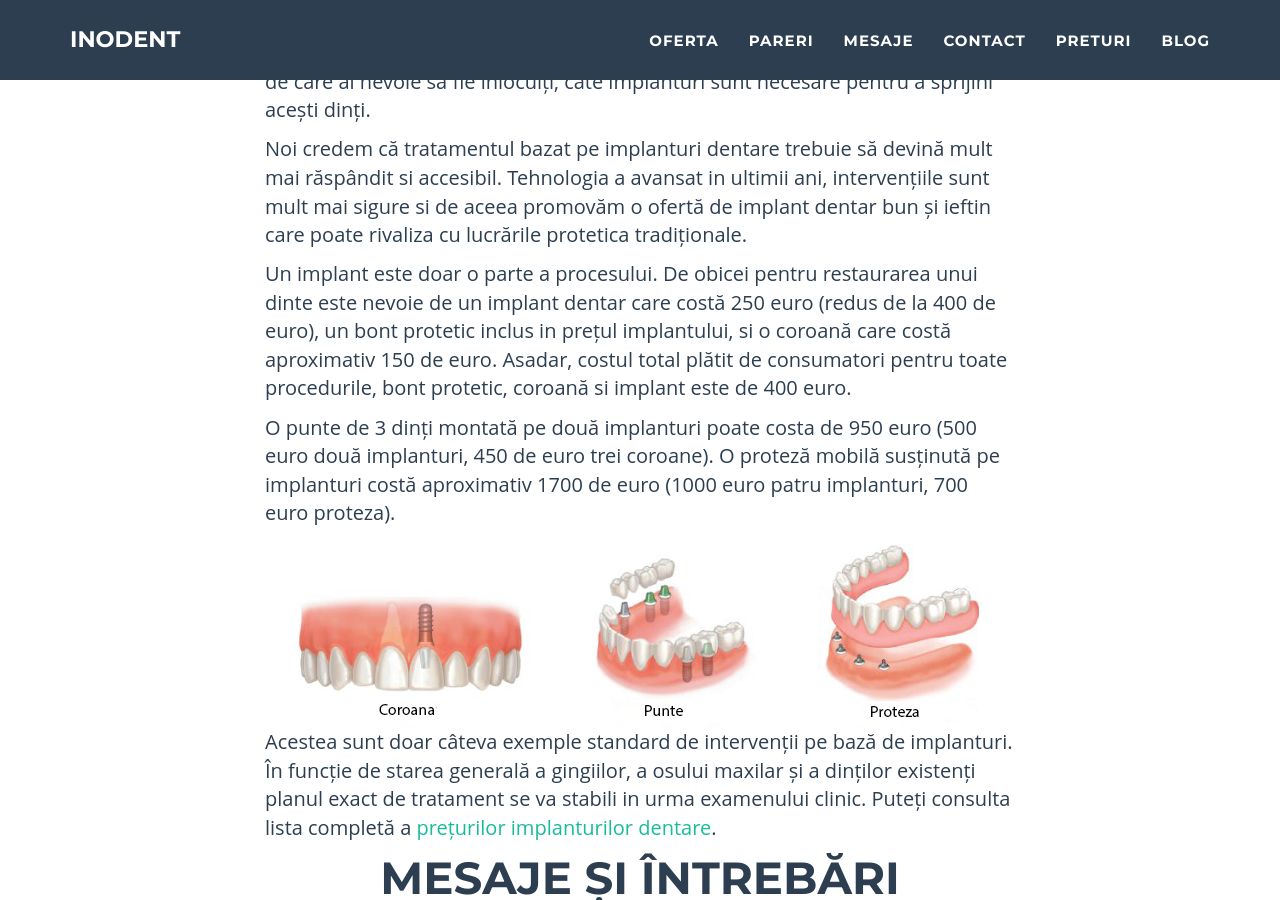
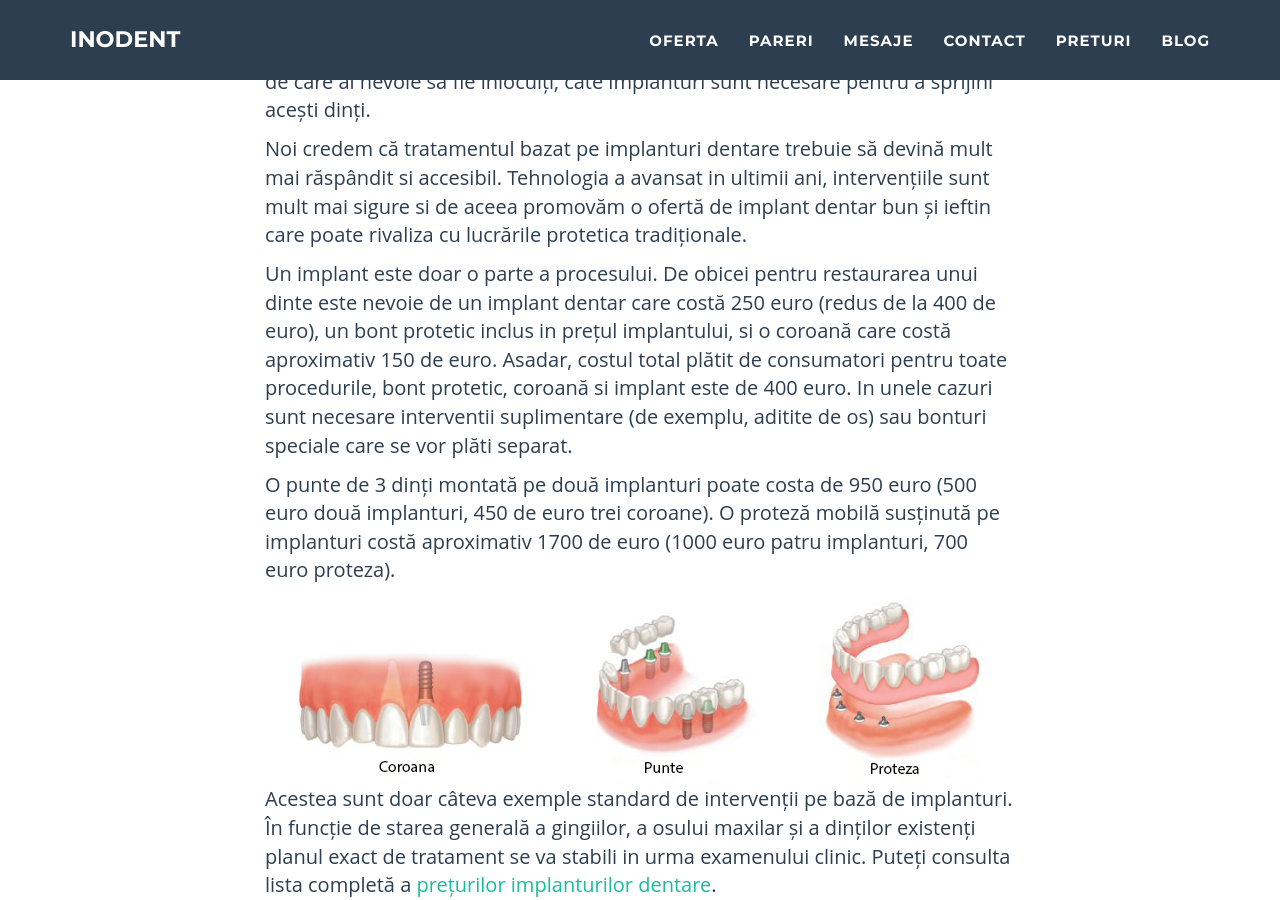
Before and after one commit to littledentgopo/offerdent, a Jekyll site: the page built from _posts/2015-07-05-cat-costa-implanturile-dentare.html, in a window 1280 px wide and 900 px high, scrolled down 1261 px. Built offline with Jekyll 4.4.1, drawn with Linux system fonts in a browser that asks for light colours; comment, search, counter and statistics services are not loaded.

Commit message:
Update 2015-07-05-cat-costa-implanturile-dentare.html

```diff
--- a/_posts/2015-07-05-cat-costa-implanturile-dentare.html
+++ b/_posts/2015-07-05-cat-costa-implanturile-dentare.html
@@ -16,6 +16,7 @@ Implanturile dentare sunt de obicei mai scumpe decât alternativele tradițional
 
 <p>
 Un implant este doar o parte a procesului. De obicei pentru restaurarea unui dinte este nevoie de un implant dentar care costă 250 euro (redus de la 400 de euro), un bont protetic inclus in prețul implantului, si o coroană care costă aproximativ 150 de euro. Asadar, costul total plătit de consumatori pentru toate procedurile, bont protetic, coroană si implant este de 400 euro.
+In unele cazuri sunt necesare interventii suplimentare (de exemplu, aditite de os) sau bonturi speciale care se vor plăti separat.
 </p>
 
 <p>
```
